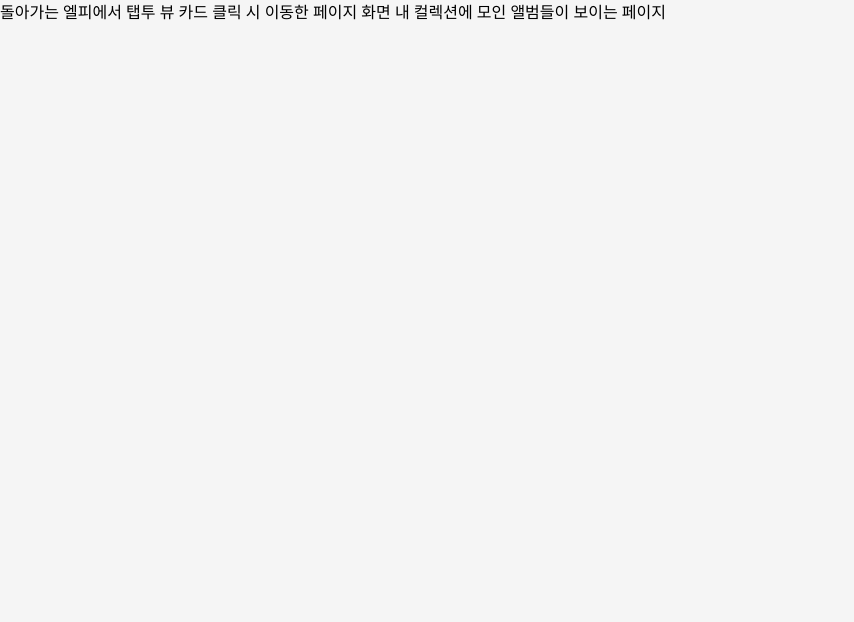
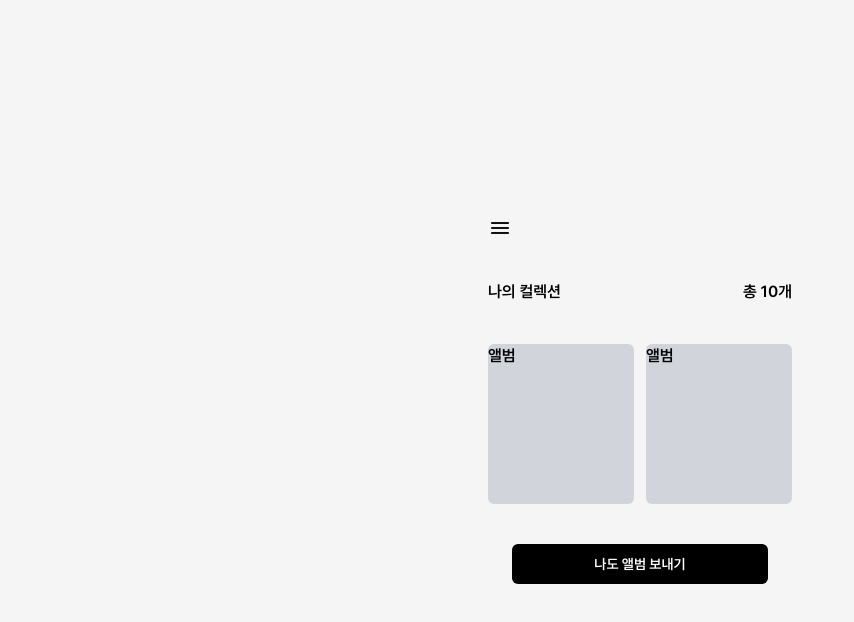
Before and after one commit to whats-the-letter/FE, a Next.js app: page /collection/1 in a window 1280 px wide. Shown: the top 622 px of the page, without its empty margins (0-854 px from the left). Built offline with nearby package versions, Linux system fonts and the light colour scheme; what @toss/use-overlay would draw is missing.

Commit message:
feat : 컬렉션 화면 구현

```diff
--- a/pages/collection/[id].tsx
+++ b/pages/collection/[id].tsx
@@ -1,8 +1,37 @@
+import Link from "next/link";
+
 export default function Page() {
+  const collection = {
+    number: 10,
+  };
+
   return (
-    <div>
-      돌아가는 엘피에서 탭투 뷰 카드 클릭 시 이동한 페이지 화면 내 컬렉션에 모인
-      앨범들이 보이는 페이지
-    </div>
+    <>
+      <div className="flex flex-col w-full max-w-sm h-screen items-center justify-center z-10 m-auto p-4 px-10 space-y-10 font-pretendard font-semibold ">
+        <div className="flex justify-start items-center w-full">
+          <button type="button">
+            <img src="/assets/icons/menu.svg" alt="menu" className="w-6 h-6" />
+          </button>
+        </div>
+        <div className="flex justify-between items-center w-full">
+          <span>나의 컬렉션 </span>
+          <span>
+            총 <strong>{collection.number}</strong>개
+          </span>
+        </div>
+        <div className="flex grid-row-2 w-full gap-3">
+          <div className="flex w-full h-40 bg-gray-300 rounded-md"> 앨범 </div>
+          <div className="flex w-full h-40 bg-gray-300 rounded-md"> 앨범 </div>
+        </div>
+        <Link href="/newalbum">
+          <button
+            type="button"
+            className="bg-black rounded-md text-center w-64 h-10 p-2 m-auto items-center text-white text-sm "
+          >
+            <span>나도 앨범 보내기</span>
+          </button>
+        </Link>
+      </div>
+    </>
   );
 }
```
Also changed, not shown: public/assets/icons/menu.svg (added).
